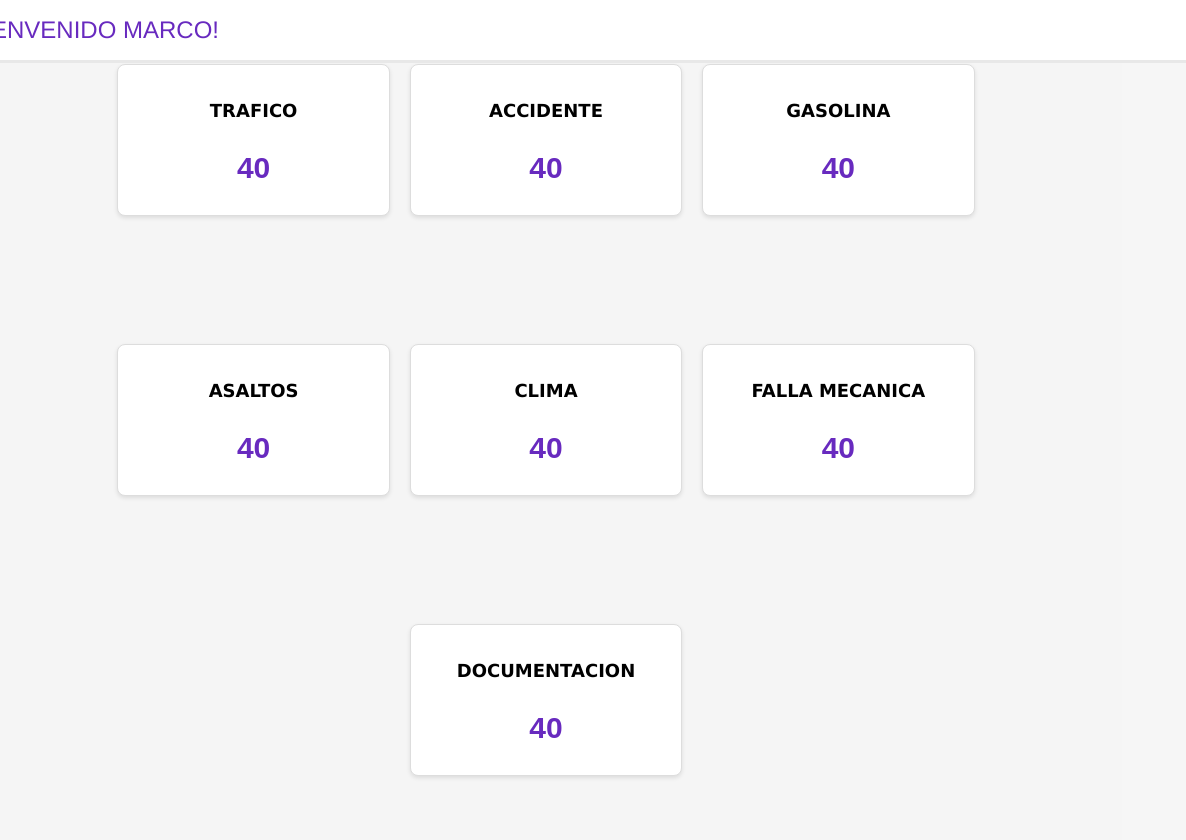
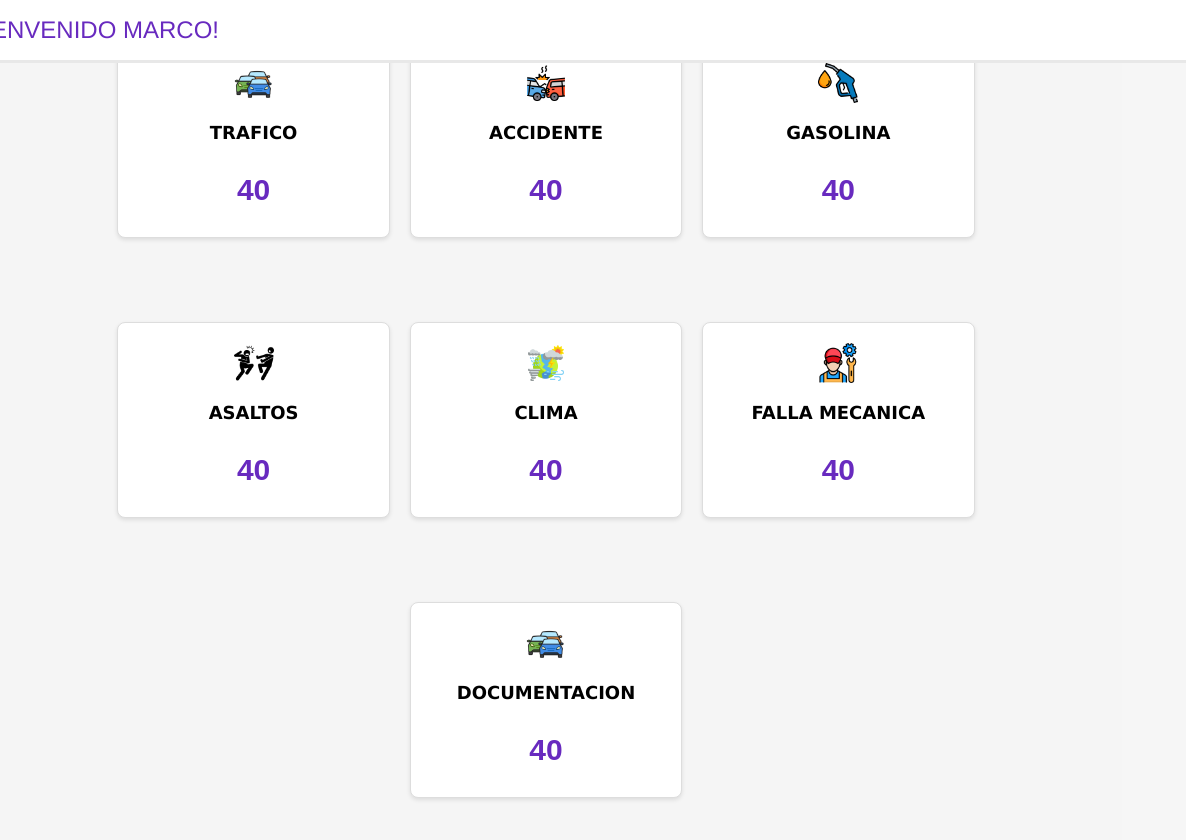
Before and after one commit to JosueMonFer/hackaton, a plain HTML site: page html/index.html in a window 1280 px wide. Shown: the full height of the page, 94-1280 px from the left. Drawn offline with Linux system fonts and the light colour scheme.

Commit message:
ya que acabe esto :)

```diff
--- a/css/styles.css
+++ b/css/styles.css
@@ -110,6 +110,12 @@ nav ul li a {
     transition: 0.3s; /* Transición suave */
 }
 
+.iconoEvento {
+    height: 40px;
+    padding: 0;
+    margin: 0;
+}
+
 h2 {
     font-family: Verdana, Geneva, Tahoma, sans-serif;
     font-size: 18px;
--- a/html/index.html
+++ b/html/index.html
@@ -32,6 +32,7 @@
 
         <div class="dashboard">
             <div class="caja"><a href="" target="_blank">
+                <img src="../images/trafico.png" alt="trafico" class="iconoEvento">
                     <h2>TRAFICO</h2>
                     <div class="bar-chart">
                         <h3>40</h3>
@@ -39,36 +40,44 @@
             </div>
         </div>
         <div class="caja">
-            <h2>ACCIDENTE</h2>
+            <div class="eventos">
+                <img src="../images/choque-de-autos.png" alt="trafico" class="iconoEvento">
+                <h2>ACCIDENTE</h2>
+            </div>
             <div class="bar-chart">
                 <h3>40</h3>
             </div>
         </div>
         <div class="caja">
+            <img src="../images/gasolina.png" alt="trafico" class="iconoEvento">
             <h2>GASOLINA</h2>
             <div class="bar-chart">
                 <h3>40</h3>
             </div>
         </div>
         <div class="caja">
+            <img src="../images/asalto.png" alt="trafico" class="iconoEvento">
             <h2>ASALTOS</h2>
             <div class="bar-chart">
                 <h3>40</h3>
             </div>
         </div>
         <div class="caja">
+            <img src="../images/clima.png" alt="trafico" class="iconoEvento">
             <h2>CLIMA</h2>
             <div class="bar-chart">
                 <h3>40</h3>
             </div>
         </div>
         <div class="caja">
+            <img src="../images/mecanico.png" alt="trafico" class="iconoEvento">
             <h2>FALLA MECANICA</h2>
             <div class="bar-chart">
                 <h3>40</h3>
             </div>
         </div>
         <div class="caja">
+            <img src="../images/trafico.png" alt="trafico" class="iconoEvento">
             <h2>DOCUMENTACION </h2>
             <div class="bar-chart">
                 <h3>40</h3>
```
Also changed, not shown: images/asalto.png (added), images/choque-de-autos.png (added), images/clima.png (added), images/gasolina.png (added), images/mecanico.png (added), images/trafico.png (added).
